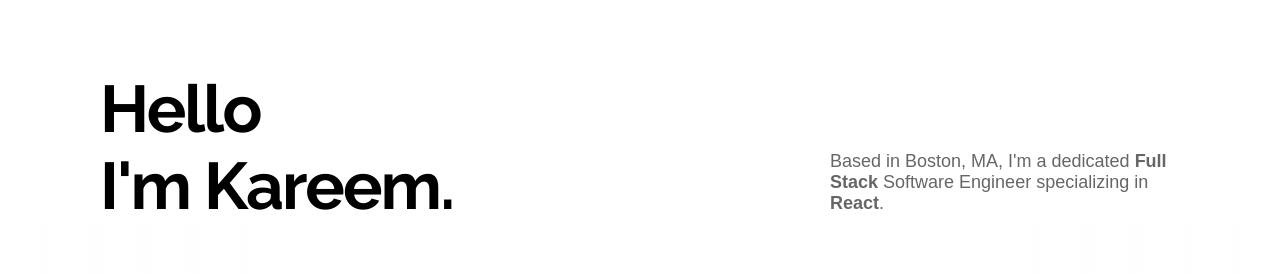
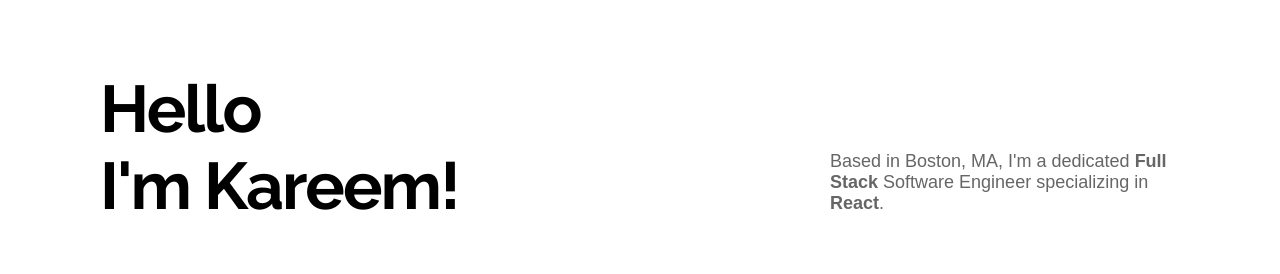
Before and after one commit to vintvgx/Portfolio, a React (Create React App) app: page / in a window 1280 px wide. Shown: the part 336-610 px from the top of the page. Built offline with nearby package versions, Linux system fonts and the light colour scheme.

Commit message:
Update period to exclaim

```diff
--- a/src/components/HomeContent/HomeContent.tsx
+++ b/src/components/HomeContent/HomeContent.tsx
@@ -13,7 +13,7 @@ const HomeContent: React.FC<HomeContentProps> = ({ className }) => {
           <h1>
             Hello
             <br />
-            I'm Kareem.
+            I'm Kareem!
           </h1>
         </div>
         <div className="description-section">
```
